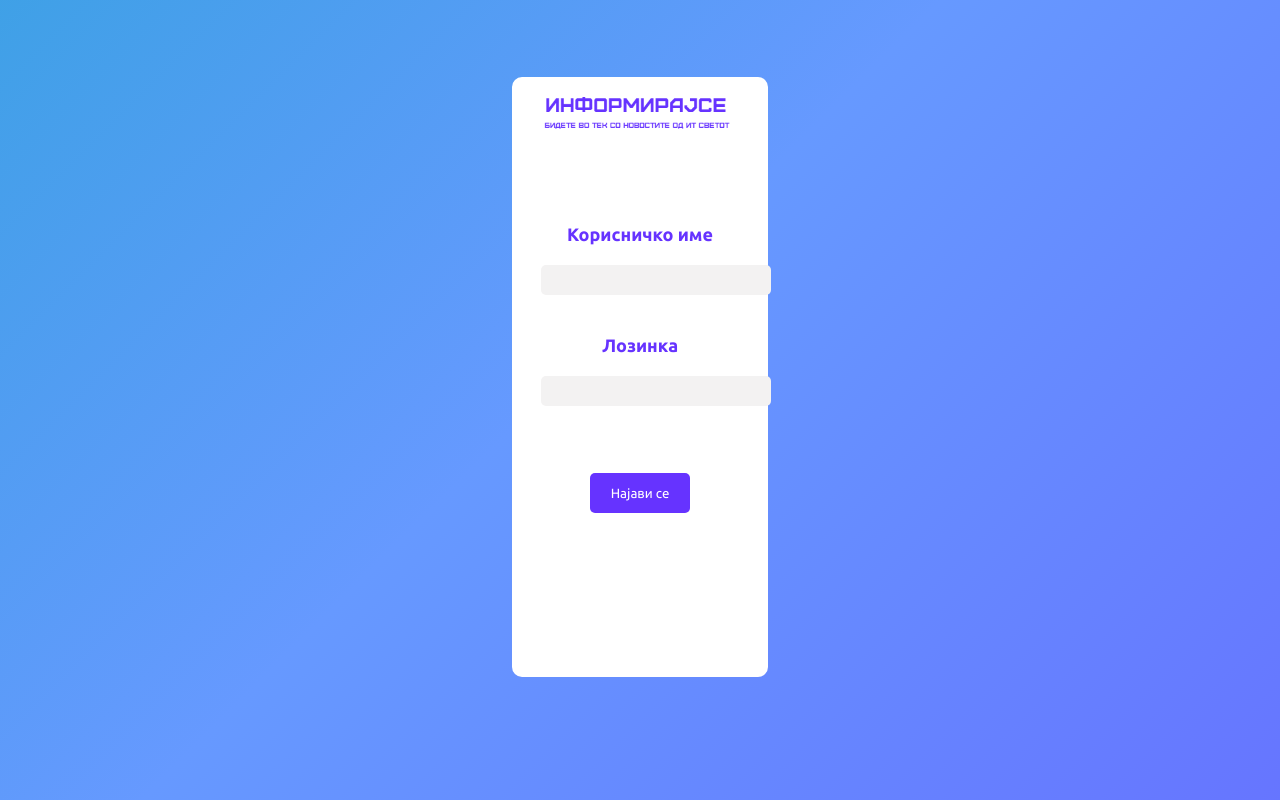
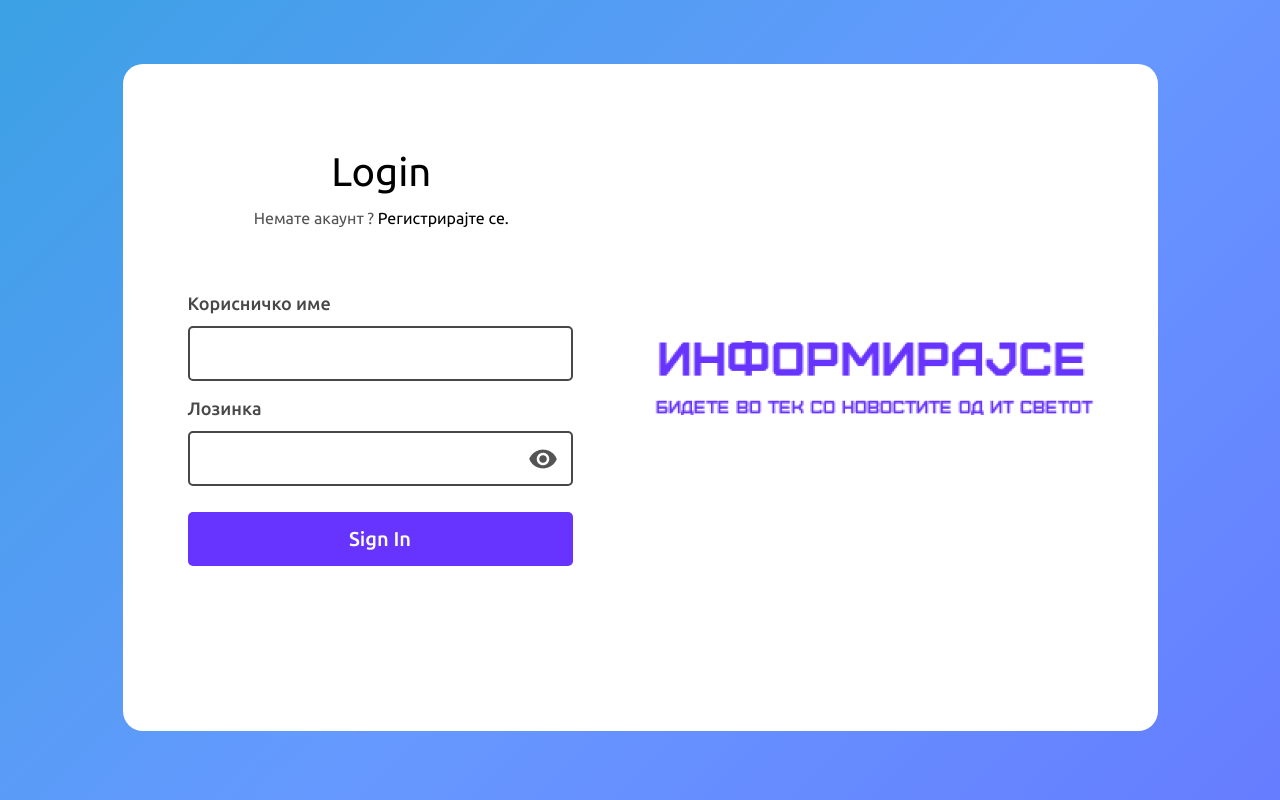
Before and after one commit to antoniostefanovski/InformirajSe-Legacy, a React (Create React App) app in the folder Frontend/: page /login in a window 1280 px wide. Shown: the top 800 px of the page. Built offline with nearby package versions, Linux system fonts and the light colour scheme.

Commit message:
Added new Login Page (new design with new functionalities).

```diff
--- a/Frontend/src/App.tsx
+++ b/Frontend/src/App.tsx
@@ -1,6 +1,6 @@
 import React from 'react';
 import './App.scss';
-import { Route, Routes } from 'react-router-dom';
+import { Route, Routes, useLocation } from 'react-router-dom';
 import Home from './views/Home/Home';
 import Footer from './components/Footer/Footer';
 import Navbar from './components/Navbar/Navbar';
@@ -12,20 +12,23 @@ import Blogs from './views/Blogs/Blogs';
 import MostInterestingBlogs from './views/MostInterestingBlogs/MostInteresting';
 import News from './views/News/News';
 import RegistrationSuccess from './views/RegistrationSuccess/RegistrationSuccess';
+import Login from './views/Login/Login';
 {/*
 *
 *  THE NAVBAR AND FOOTER WERE COMMENTED DURING THE PHASE OF MAKING THE LOGIN AND REGISTER FORMS.
 *
 */}
 function App() {
+  const location = useLocation();
   return (
     <div className="App">
-      {/* <Navbar/> */}
+      { (location.pathname === "/login" || location.pathname === "/register") ? "" : <Navbar/>}
       <Routes>
         <Route path="/" element={ <Home/> }/>
         <Route path="/profile" element={ <ProfilePreview/> }/>
         <Route path="/notAuthorized" element={ <NotAuthorized/> }/>
-        <Route path="/login" element={ <LoginForm/> }/>
+        <Route path="/login-page-old" element={ <LoginForm/> }/>
+        <Route path="/login" element={ <Login/> }/>
         <Route path="/register" element={ <Register/> }/>
         <Route path="/allblogs" element={ <Blogs/> }/>
         <Route path="/allblogs" element={ <Blogs/> }/>
@@ -33,7 +36,7 @@ function App() {
         <Route path="/news" element={ <News/> }/>
         <Route path="/successful-registration" element={ <RegistrationSuccess/> }/>
       </Routes>
-      {/* <Footer/> */}
+      { (location.pathname === "/login" || location.pathname === "/register") ? "" : <Footer/>}
     </div>
   );
 }
--- /dev/null
+++ b/Frontend/src/views/Login/Login.policy.ts
@@ -0,0 +1,33 @@
+import { LoginInfo } from "../../models/LoginInfo";
+
+export interface ValidationErrorsLogin {
+    username?: string;
+    password?: string;
+}
+
+const validateUsername = (value: string) => {
+    if(value === "" || value === null) {
+        return "Полето за корисничко име е задолжително.";
+    }
+
+    return "";
+}
+
+const validatePassword = (value: string) => {
+    if(value === "" || value === null) {
+        return "Полето за лозинка е задолжително.";
+    }
+
+    return "";
+}
+
+const validateInputs = (loginInfo: LoginInfo) => {
+    let errors: ValidationErrorsLogin = {};
+
+    errors.username = validateUsername(loginInfo.username ?? "");
+    errors.password = validatePassword(loginInfo.password ?? "");
+
+    return errors;
+}
+
+export { validateUsername, validatePassword, validateInputs };
--- /dev/null
+++ b/Frontend/src/views/Login/Login.scss
@@ -0,0 +1,142 @@
+$primary-color: #6633ff;
+$border-color: #484848;
+
+.login-page-body {
+    width: 100%;
+    height: 100%;
+    background: linear-gradient(-45deg, #6633ff, #6666ff, #6699ff, #23a6d5, #66ccff, #23d5ab, #66ffff);
+	background-size: 400% 540%;
+	animation: gradient 15s ease infinite;
+    padding-top: 5%;
+    padding-bottom: 20%;
+    display: flex;
+    justify-content: center;
+    align-items: center;
+}
+
+.login-page-body-container {
+    width: 1035px;
+    height: 667px;
+    background-color: white;
+    border-radius: 20px;
+    display: flex;
+
+    &-login, &-logo {
+        width: 50%;
+    }
+
+    &-logo {
+        width: 473px;
+        height: 107px;
+        margin-top: 277px;
+
+        &-img {
+            width: 100%;
+            height: 100%;
+        }
+    }
+
+    &-login {
+        margin-top: 85px;
+
+        &-title {
+            margin-bottom: 14px;
+            font-size: 40px;
+        }
+
+        &-account {
+            font-size: 16px;
+            color: #545454;
+            text-decoration: none;
+        }
+
+        &-bold {
+            color: black;
+        }
+
+        &-form {
+            display: flex;
+            flex-direction: column;
+            margin-top: 66px;
+            margin-left: 65px;
+            font-weight: 500;
+
+            &-username {
+                width: 155px;
+                margin-bottom: 12px;
+                color: #484848;
+                font-size: 18px;
+                text-align: left;
+            }
+
+            &-input {
+                width: 385px;
+                padding: 15px;
+                text-align: left;
+                font-size: 18px;
+                color: black;
+                border-radius: 5px;
+                border: 2px solid $border-color;
+
+                &:focus {
+                    border-color: $primary-color;
+                }
+            }
+
+            &-error {
+                margin-top: 22px;
+                color: red;
+                font-size: 14px;
+                text-align: left;
+            }
+
+            &-password {
+                width: 155px;
+                margin-top: 17px;
+                margin-bottom: 12px;
+                color: #484848;
+                font-size: 18px;
+                text-align: left;
+            }
+
+            &-inputandeye {
+                display: flex;
+                align-items: center;
+
+                &-input {
+                    display: flex;
+                    width: 385px;
+                    padding: 15px;
+                    text-align: left;
+                    font-size: 18px;
+                    color: black;
+                    border-radius: 5px;
+                    border: 2px solid $border-color;
+
+                    &:focus {
+                        border-color: $primary-color;
+                    }
+                }
+
+                &-img {
+                    width: 30px;
+                    height: 30px;
+                    margin-left: -45px;
+                }
+            }
+
+            &-button {
+                width: 385px;
+                padding: 15px;
+                margin-top: 26px;
+                border: none;
+                background-color: $primary-color;
+                color: white;
+                font-size: 20px;
+                font-weight: 500;
+                border-radius: 5px;
+                cursor: pointer;
+            }
+        }
+    }
+}
--- /dev/null
+++ b/Frontend/src/views/Login/Login.tsx
@@ -0,0 +1,78 @@
+import React, { useState } from 'react'
+import './Login.scss';
+import logo_login from '../../assets/logo_login.png';
+import { HashLink } from 'react-router-hash-link';
+import eye from '../../assets/eye.png';
+import { ValidationErrorsLogin, validateInputs, validatePassword, validateUsername } from './Login.policy';
+import { LoginService } from '../../services/LoginService';
+import { LoginInfo } from '../../models/LoginInfo';
+import { Link } from 'react-router-dom';
+
+const initialErrors: ValidationErrorsLogin = {
+    username: "",
+    password: ""
+}
+
+function Login() {
+
+  const loginService = new LoginService();
+  const [username, setUsername] = useState("");
+  const [password, setPassword] = useState("");
+  const [validationErrors, setValidationErrors] = useState(initialErrors);
+  const [error, setError] = useState("");
+  const [inputPassword, setInputPassword] = useState('password');
+
+  const onLoginSubmitNew = async () => {
+
+    const loginInfo = new LoginInfo(username, password);
+
+    const errors = validateInputs(loginInfo);
+
+    if(Object.values(errors).filter(e => e.length > 0).length > 0) {
+        setValidationErrors(errors);
+        return;
+    }
+
+    const status = await loginService.login(username, password);
+
+    if(status) {
+        window.location.replace('http://localhost:3000/');
+    } else {
+        setError("Неправилно корисничко име или лозинка.");
+    }
+
+  }
+
+  const toggleInputType = () => {
+    setInputPassword(prevType => prevType === 'text' ? 'password' : 'text');
+  }
+
+  return (
+    <div className='login-page-body'>
+        <div className="login-page-body-container">
+            <div className="login-page-body-container-login">
+                <p className="login-page-body-container-login-title">Login</p>
+                <HashLink to="/register" className="login-page-body-container-login-account">Немате акаунт ? <span className="login-page-body-container-login-bold">Регистрирајте се.</span></HashLink>
+                <div className="login-page-body-container-login-form">
+                    <p className="login-page-body-container-login-form-username">Корисничко име</p>
+                    <input type='text' className="login-page-body-container-login-form-input" onChange={(e) => setUsername(e.target.value)} onBlur={(e) => setValidationErrors({...validationErrors, username: validateUsername(username)})}/>
+                    { validationErrors.username && <p className="login-page-body-container-login-form-error">Полето за корисничко име е задолжително.</p> }
+                    <p className="login-page-body-container-login-form-password">Лозинка</p>
+                    <div className="login-page-body-container-login-form-inputandeye">
+                        <input type={inputPassword} className="login-page-body-container-login-form-inputandeye-input" onChange={(e) => setPassword(e.target.value)} onBlur={(e) => setValidationErrors({...validationErrors, password: validatePassword(password)})}/>
+                        <img src={eye} className="login-page-body-container-login-form-inputandeye-img" onClick={toggleInputType}/>
+                    </div>
+                    { validationErrors.password && <p className="login-page-body-container-login-form-error">Полето за лозинка е задолжително.</p> }
+                    { error && <p className="login-page-body-container-login-form-error">{error}</p>}
+                    <button className="login-page-body-container-login-form-button" onClick={onLoginSubmitNew}>Sign In</button>
+                </div>
+            </div>
+            <Link to="/" className="login-page-body-container-logo">
+                <img src={logo_login} alt='logo_login' className="login-page-body-container-logo-img"/>
+            </Link>
+        </div>
+    </div>
+  )
+}
+
+export default Login
--- a/Frontend/src/views/RegistrationSuccess/RegistrationSuccess.scss
+++ b/Frontend/src/views/RegistrationSuccess/RegistrationSuccess.scss
@@ -10,7 +10,7 @@ $primary-color: #6633ff;
     background: linear-gradient(-45deg, #6633ff, #6666ff, #6699ff, #23a6d5, #66ccff, #23d5ab, #66ffff);
 	background-size: 400% 540%;
 	animation: reg_gradient 15s ease infinite;
-    padding-top: 10%;
+    padding-top: 5%;
     padding-bottom: 20%;
     display: flex;
     justify-content: center;
--- a/Frontend/src/views/RegistrationSuccess/RegistrationSuccess.tsx
+++ b/Frontend/src/views/RegistrationSuccess/RegistrationSuccess.tsx
@@ -15,7 +15,7 @@ function RegistrationSuccess() {
                     Вашата корисничка сметка е креирана, сега сте дел од <span className="registration-success-body-container-content-paragraph-accent">ИнформирајСе</span> !
                 </p>
                 <p className="registration-success-body-container-content-paragraph">
-                    Топло ве советуваме да разгледате и да откриете што се крие нашата платформа. Од тука може да продолжете со вашата авантура.
+                    Топло ве советуваме да разгледате и да откриете што сè крие нашата платформа. Од тука може да продолжете со вашата авантура.
                 </p>
                 <p className="registration-success-body-container-content-paragraph">
                     Прочитајте што се е актуелно и ново во овој хаотичен ИТ свет, прочитајте што мислат другите за оваа тема и оставете коментар на нивниот блог.
```
Also changed, not shown: Frontend/src/assets/eye.png (added), Frontend/src/assets/logo_login.png (added).
